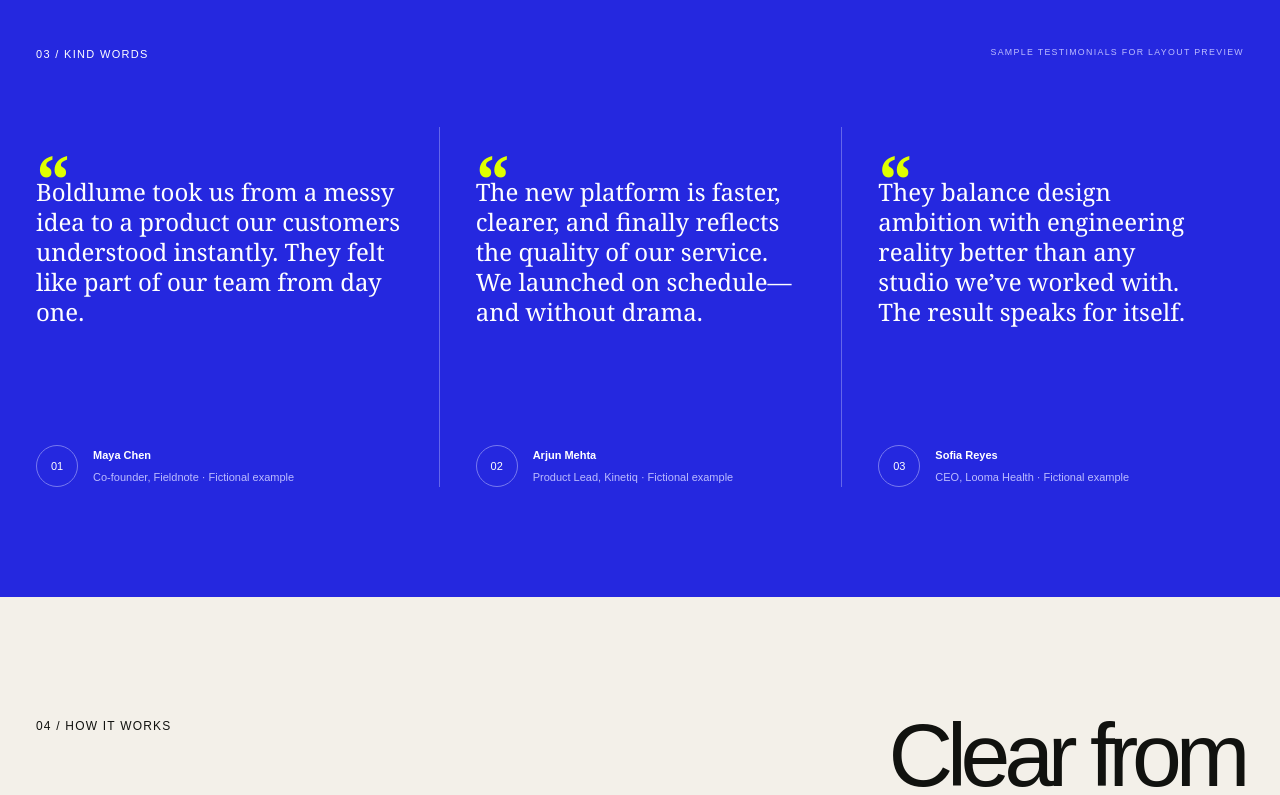
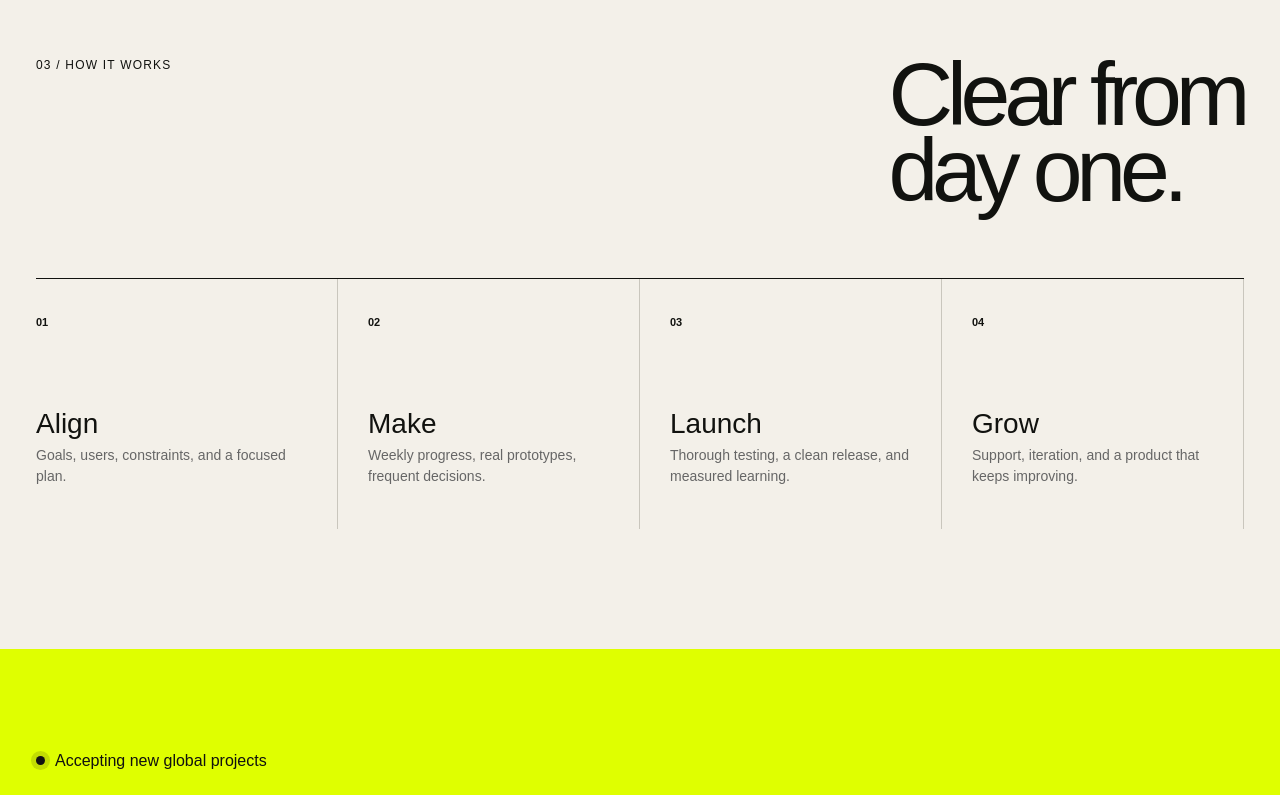
Before and after one commit to ankit18982/boldlume-portfolio, a React (Vite) app: page / in a window 1280 px wide. Shown: the part 4960-5755 px from the top of the page. Built offline with nearby package versions, Linux system fonts and the light colour scheme.

Commit message:
Remove testimonial section

```diff
--- a/app/page.tsx
+++ b/app/page.tsx
@@ -9,12 +9,6 @@ const services = [
   { n:"04", title:"Mobile apps", text:"Polished iOS and Android experiences with React Native or Flutter, ready for the App Store and Play Store." },
   { n:"05", title:"SaaS solutions", text:"Subscription products built for reliable onboarding, secure billing, scalable operations, and measurable growth." },
   { n:"06", title:"AI integrations", text:"Useful AI workflows, assistants, search, and automation connected safely to your existing product and data." },
-];
-
-const testimonials = [
-  { quote:"Boldlume took us from a messy idea to a product our customers understood instantly. They felt like part of our team from day one.", name:"Maya Chen", role:"Co-founder, Fieldnote" },
-  { quote:"The new platform is faster, clearer, and finally reflects the quality of our service. We launched on schedule—and without drama.", name:"Arjun Mehta", role:"Product Lead, Kinetiq" },
-  { quote:"They balance design ambition with engineering reality better than any studio we’ve worked with. The result speaks for itself.", name:"Sofia Reyes", role:"CEO, Looma Health" },
 ];
 
 export default function Home() {
@@ -64,9 +58,7 @@ export default function Home() {
 
     <section className="about shell" id="about"><div className="about-kicker">Small by design. Senior by default.</div><div className="about-layout"><h2>We make complex<br/>feel <em>simple.</em></h2><div><p>Boldlume is a global software development agency for founders and teams who care deeply about what they put into the world.</p><p>We combine product thinking, distinctive design, and reliable engineering—from the first workshop through launch and beyond.</p><div className="stats"><div><b>6–10</b><span>Weeks to a focused MVP</span></div><div><b>1</b><span>Integrated product team</span></div><div><b>100%</b><span>Source-code ownership</span></div></div></div></div></section>
 
-    <section className="testimonials"><div className="shell"><div className="testimonial-head"><span>03 / Kind words</span><small>Sample testimonials for layout preview</small></div><div className="quote-grid">{testimonials.map((t,i)=><blockquote key={t.name}><b>“</b><p>{t.quote}</p><footer><span>{String(i+1).padStart(2,"0")}</span><div><strong>{t.name}</strong><small>{t.role} · Fictional example</small></div></footer></blockquote>)}</div></div></section>
-
-    <section className="process shell"><div className="section-head"><span>04 / How it works</span><h2>Clear from<br/>day one.</h2></div><div className="process-steps"><article><b>01</b><h3>Align</h3><p>Goals, users, constraints, and a focused plan.</p></article><article><b>02</b><h3>Make</h3><p>Weekly progress, real prototypes, frequent decisions.</p></article><article><b>03</b><h3>Launch</h3><p>Thorough testing, a clean release, and measured learning.</p></article><article><b>04</b><h3>Grow</h3><p>Support, iteration, and a product that keeps improving.</p></article></div></section>
+    <section className="process shell"><div className="section-head"><span>03 / How it works</span><h2>Clear from<br/>day one.</h2></div><div className="process-steps"><article><b>01</b><h3>Align</h3><p>Goals, users, constraints, and a focused plan.</p></article><article><b>02</b><h3>Make</h3><p>Weekly progress, real prototypes, frequent decisions.</p></article><article><b>03</b><h3>Launch</h3><p>Thorough testing, a clean release, and measured learning.</p></article><article><b>04</b><h3>Grow</h3><p>Support, iteration, and a product that keeps improving.</p></article></div></section>
 
     <section className="contact" id="contact"><div className="shell"><div className="availability"><i/> Accepting new global projects</div><div className="contact-layout"><div className="contact-intro"><h2>Let’s make it<br/><em>matter.</em></h2><p>Tell us what you’re building, where you are today, and what success looks like. We’ll reply within two business days.</p><a href="mailto:business@boldlume.com?subject=New%20project%20inquiry">business@boldlume.com <ArrowUpRight/></a><div className="contact-detail"><span>Based in India</span><span>Working worldwide</span><span>Remote-first collaboration</span></div></div><form className="contact-form" onSubmit={handleContact}><div className="form-row"><label><span>Your name</span><input type="text" name="name" placeholder="Alex Morgan" required /></label><label><span>Work email</span><input type="email" name="email" placeholder="alex@company.com" required /></label></div><label><span>What are you building?</span><input type="text" name="project" placeholder="SaaS platform, mobile app, AI workflow…" required /></label><label><span>Tell us about the project</span><textarea name="message" rows={6} placeholder="Your goals, current stage, timeline, and anything useful to know." required /></label><button type="submit">Start the conversation <ArrowUpRight size={19}/></button><small>Submitting opens a ready-to-send email draft addressed to Boldlume.</small></form></div></div></section>
     <footer className="footer shell"><a className="brand footer-brand" href="#top" aria-label="Boldlume home"><img src="boldlume-logo-tagline.png" alt="Boldlume — Bright ideas. Boldly built." /></a><p>© 2026 Boldlume. Bright ideas. Boldly built.</p><div><a href="mailto:business@boldlume.com">Email</a><a href="#work">Selected work</a><a href="#top">Back to top ↑</a></div></footer>
```
Also changed, not shown: 2 other files (tests, documents, lock files or other folders).
